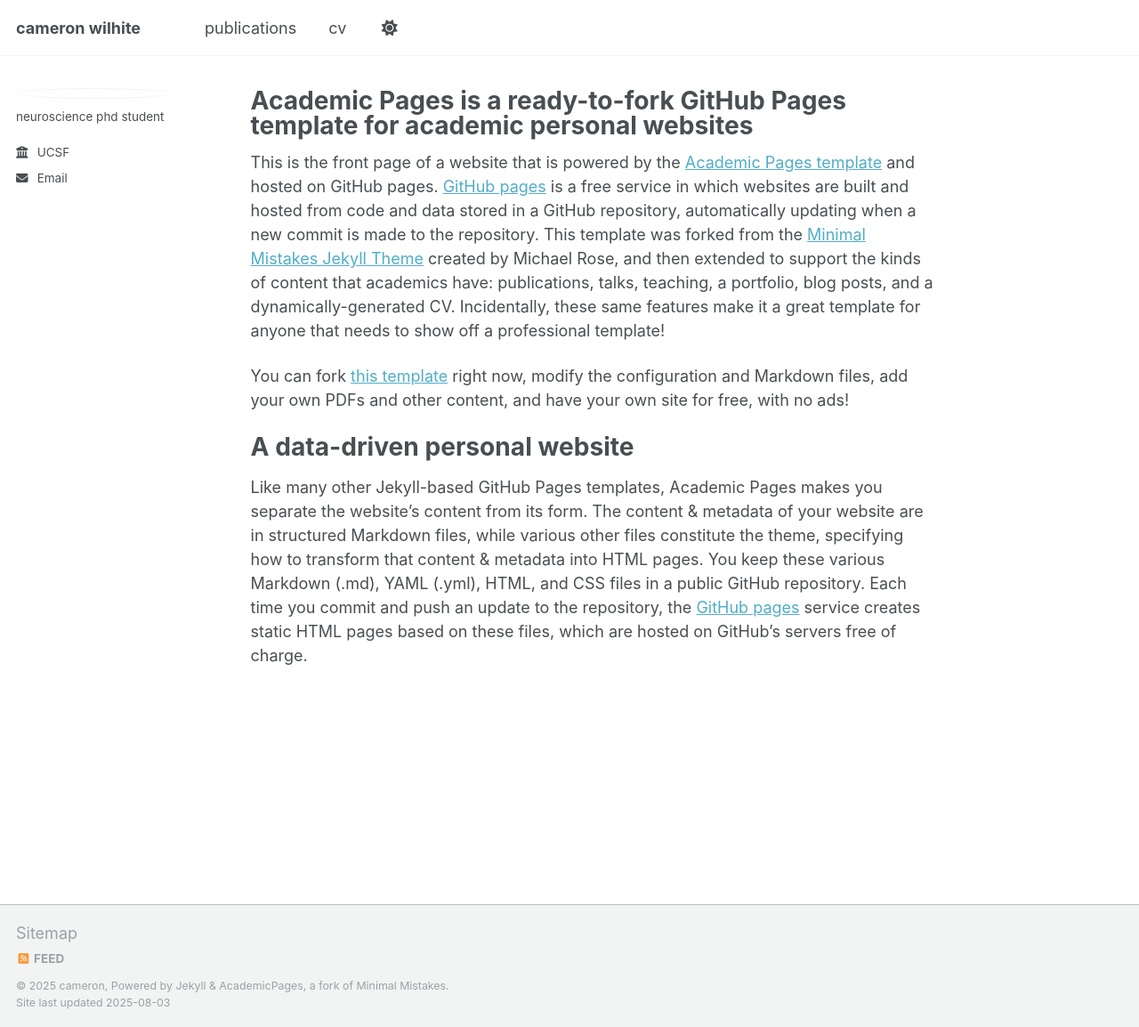
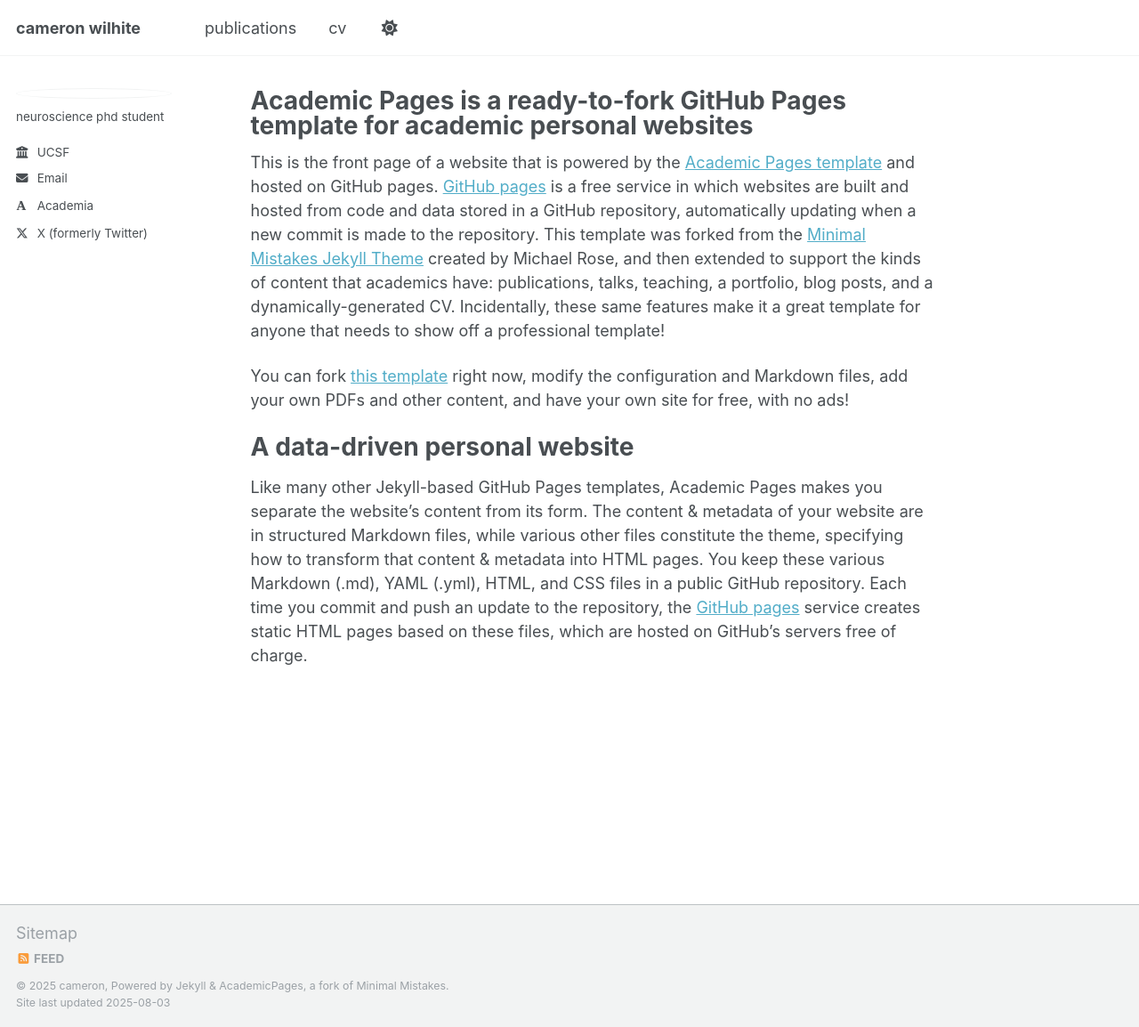
Before and after one commit to camwilhite/camwilhite.github.io, a Jekyll site: the page built from _pages/about.md, in a window 1280 px wide and 1154 px high. Shown: the whole window at 89% size. Built offline with Jekyll 4.4.1, drawn with Linux system fonts in a browser that asks for light colours; some web fonts are replaced; a script that is not in the unit is left out.

Commit message:
Update _config.yml

```diff
--- a/_config.yml
+++ b/_config.yml
@@ -29,7 +29,7 @@ author:
   email            : "camwilhite@gmail.com"
 
   # Academic websites
-  scanziani lab    : "https://scanzianilab.ucsf.edu/"
+  academia         : "https://scanzianilab.ucsf.edu/"
   arxiv            : # URL - Update with the correct link to your profile
   googlescholar    : # URL
   inspire-hep      : # URL
@@ -67,7 +67,7 @@ author:
   steam            : # Username
   telegram         : # URL
   tumblr           : # Username
-  x/twitter        : "https://x.com/cameron_wilhite"
+  twitter          : "https://x.com/cameron_wilhite"
   vine             : # Username
   weibo            : # Username
   wikipedia        : # Username
```
